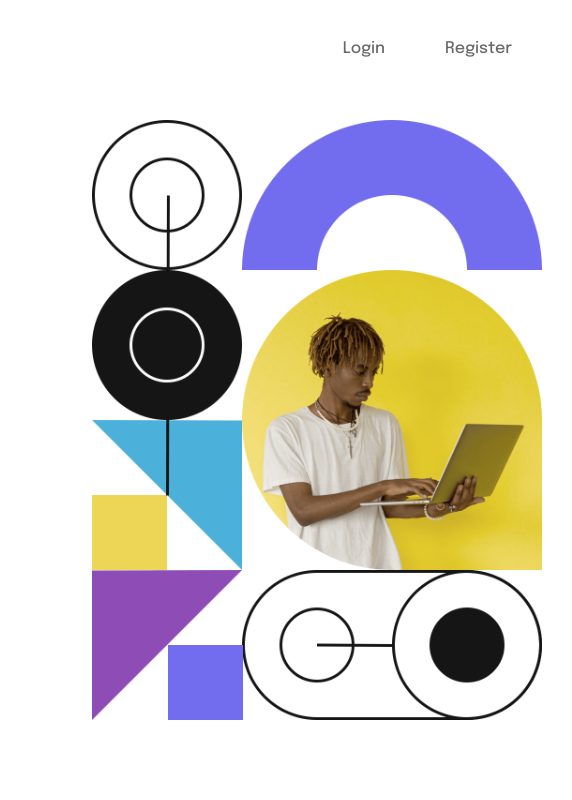
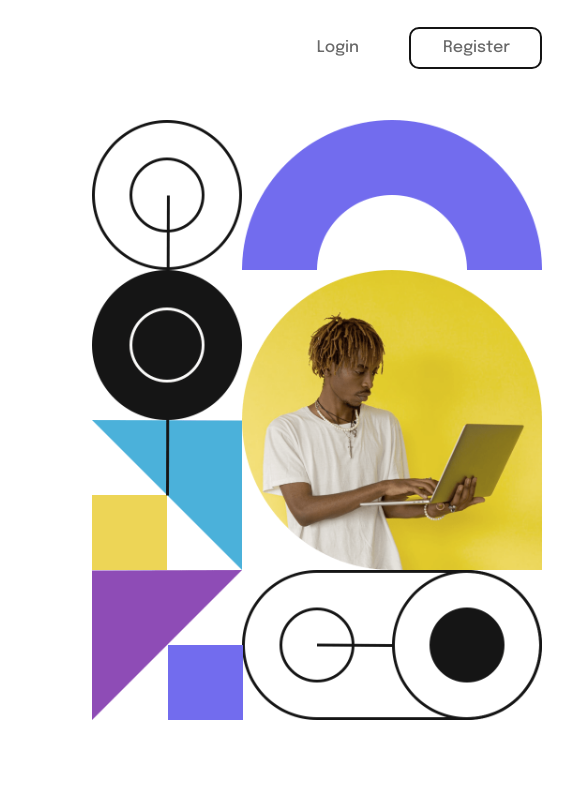
Before and after one commit to K1337xz/Intro-section-with-dropdown-navigation, a plain HTML site: page index.html in a window 1280 px wide. Shown: the full height of the page, 708-1280 px from the left. Drawn offline with Linux system fonts and the light colour scheme.

Commit message:
Update style.css

```diff
--- a/style.css
+++ b/style.css
@@ -45,6 +45,19 @@ nav .loginform {
 	list-style: none;
 	margin-right: 30px;
 }
+.loginform li:nth-child(1) {
+	padding-top: 12px;
+}
+.loginform li:nth-child(2) {
+	border: 2px solid hsl(0, 0%, 8%);
+	height: 25px;
+	margin-left: -10px;
+	padding-left: 32px;
+	padding-top: 10px;
+	padding-bottom: 28px;
+	border-radius: 10px;
+}
+
 .container {
 	width: 100%;
 	height: 80vh;
```
